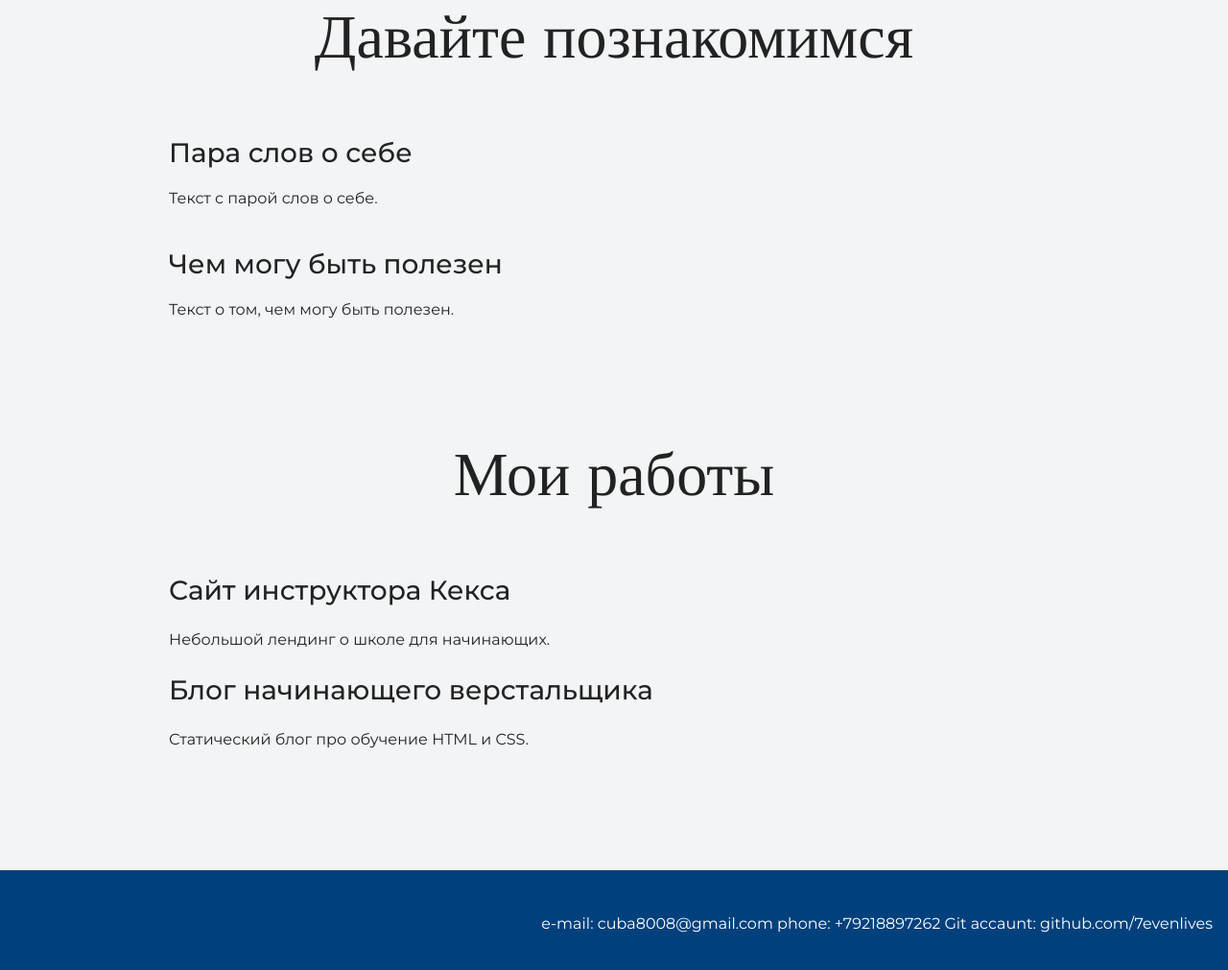
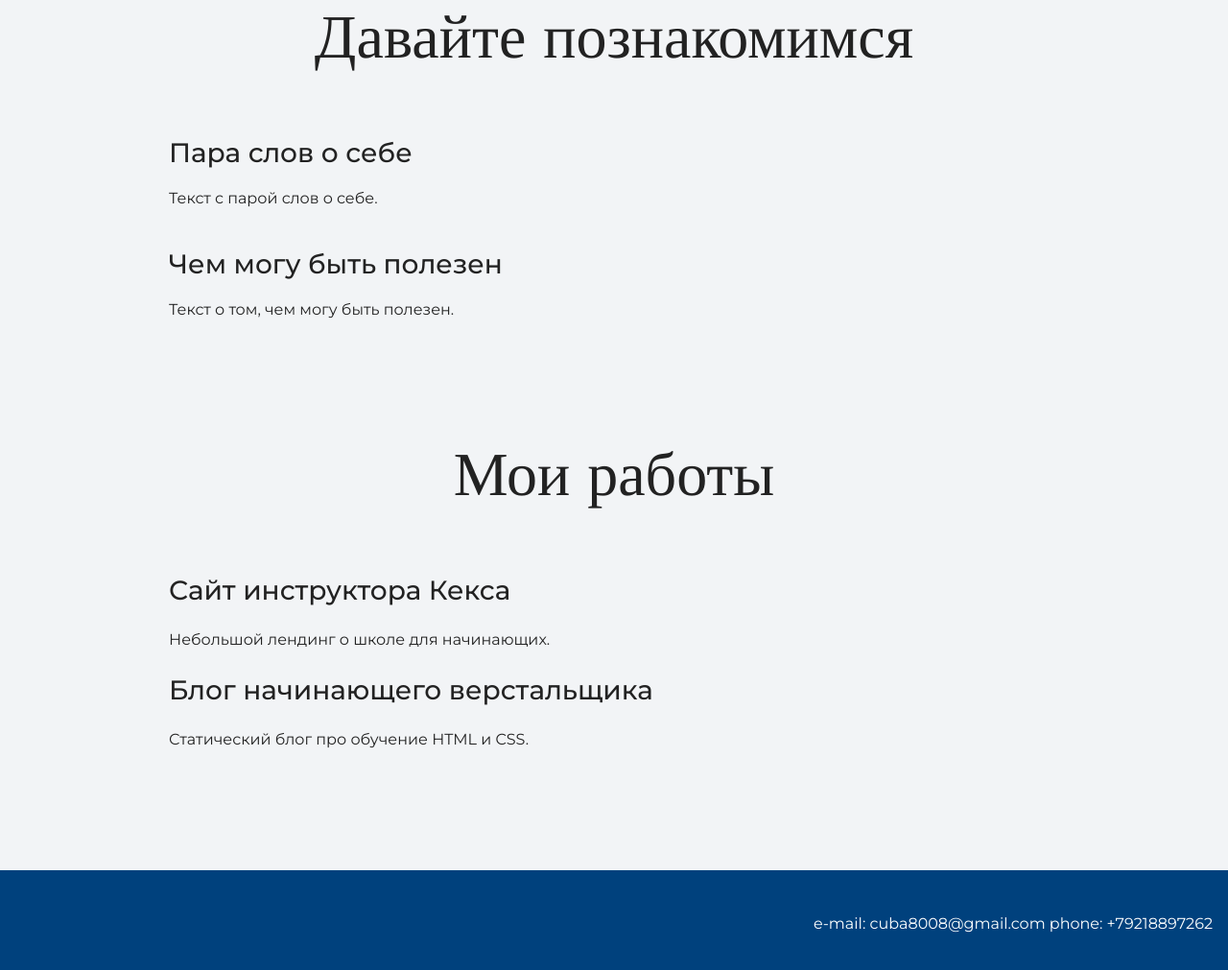
Before and after one commit to 7evenlives/my-site, a plain HTML site: page index.html in a window 1280 px wide. Shown: the part 1033-2044 px from the top of the page at 96% size. Drawn offline with nearby package versions, Linux system fonts and the light colour scheme.

Commit message:
Меняет контактную информацию

```diff
--- a/index.html
+++ b/index.html
@@ -51,7 +51,6 @@
       <div class="container">
         e-mail: cuba8008@gmail.com
         phone: +79218897262
-        Git accaunt: github.com/7evenlives
       </div>
     </footer>
   </body>
```
